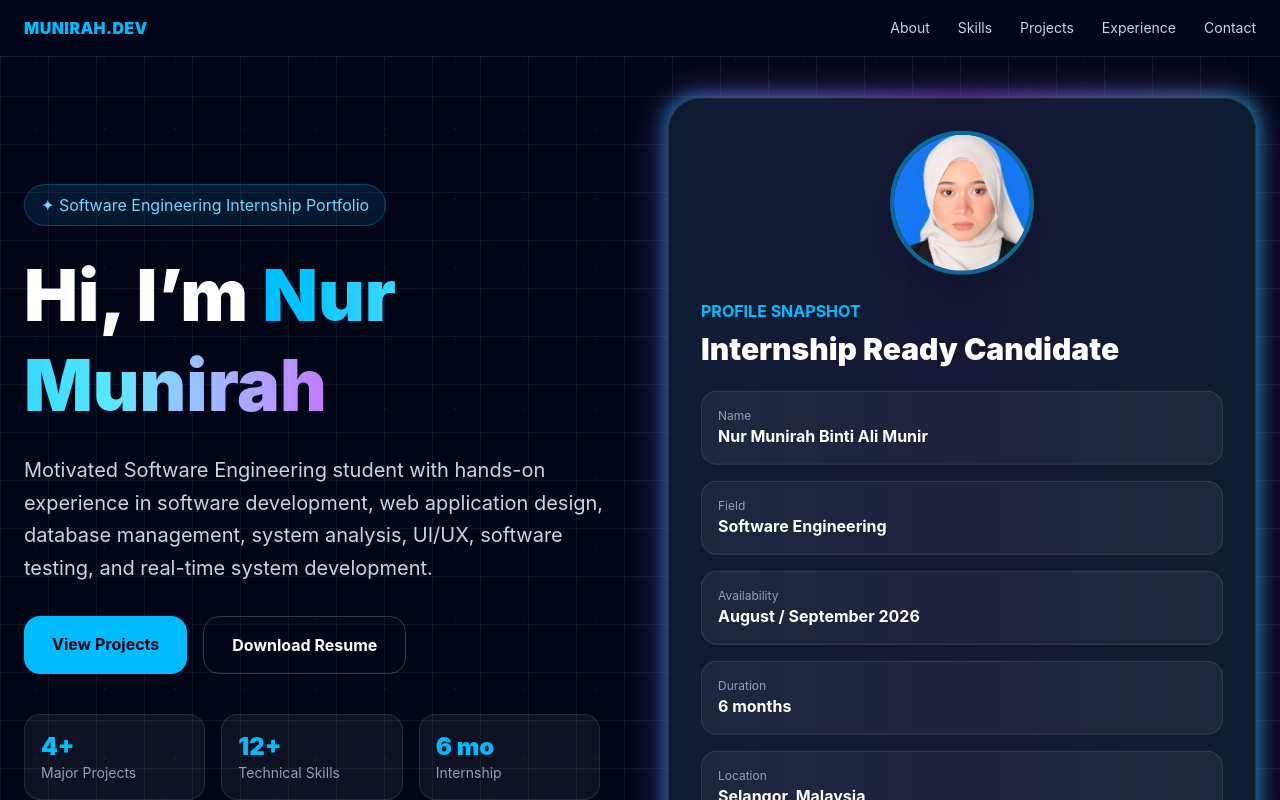
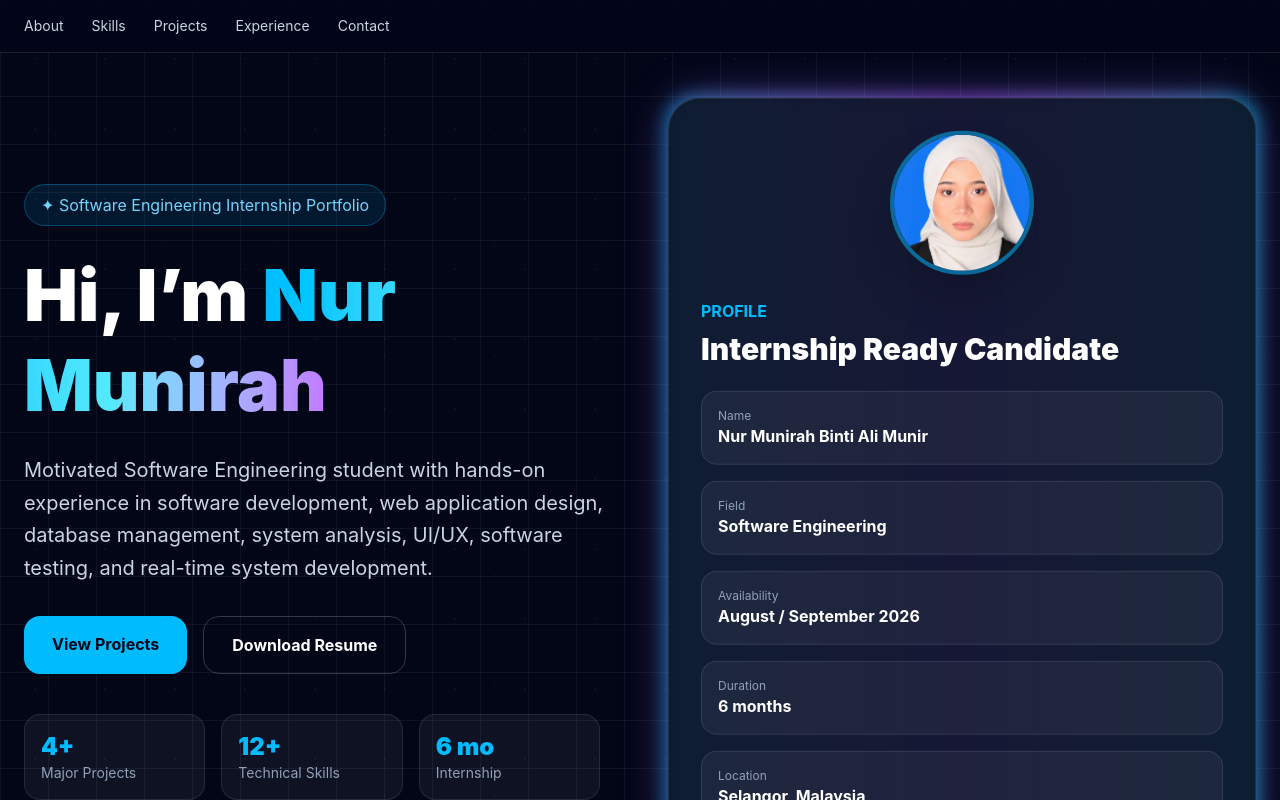
Before and after one commit to Moonmoon91/portfolio, a React app: page / in a window 1280 px wide. Shown: the top 800 px of the page. Built offline with nearby package versions, Linux system fonts and the light colour scheme; the HTML template or start-up script is replaced by a standard one.

Commit message:
update portfolio based on resume

```diff
--- a/src/components/Hero.jsx
+++ b/src/components/Hero.jsx
@@ -52,7 +52,7 @@ function Hero() {
               className="w-36 h-36 rounded-full object-cover mx-auto mb-6 border-4 border-sky-400/50 shadow-2xl"
             />
 
-            <p className="text-sky-400 font-bold mb-2">PROFILE SNAPSHOT</p>
+            <p className="text-sky-400 font-bold mb-2">PROFILE</p>
             <h2 className="text-3xl font-black mb-6">Internship Ready Candidate</h2>
 
             <div className="space-y-4">
--- a/src/components/Navbar.jsx
+++ b/src/components/Navbar.jsx
@@ -2,7 +2,7 @@ function Navbar() {
   return (
     <nav className="fixed top-0 left-0 right-0 z-50 bg-slate-950/80 backdrop-blur-xl border-b border-white/10">
       <div className="max-w-7xl mx-auto px-6 py-4 flex justify-between items-center">
-        <h1 className="font-black tracking-wide text-sky-400">MUNIRAH.DEV</h1>
+        {/* <h1 className="font-black tracking-wide text-sky-400">MUNIRAH.DEV</h1> */}
 
         <div className="hidden md:flex gap-7 text-sm text-slate-300">
           <a href="#about" className="hover:text-sky-400">About</a>
```
